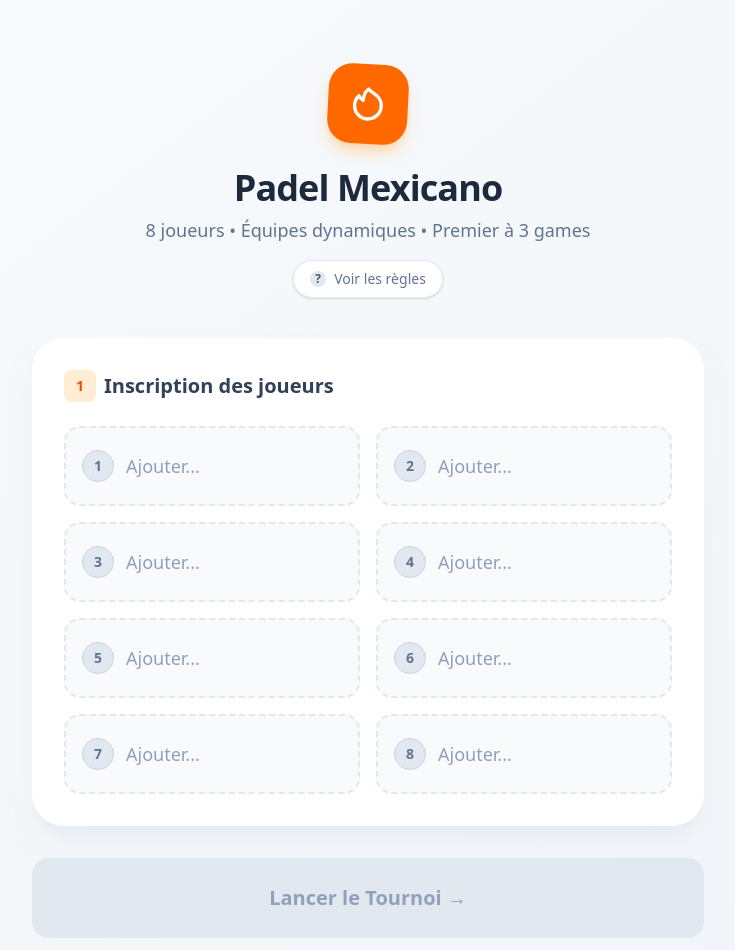
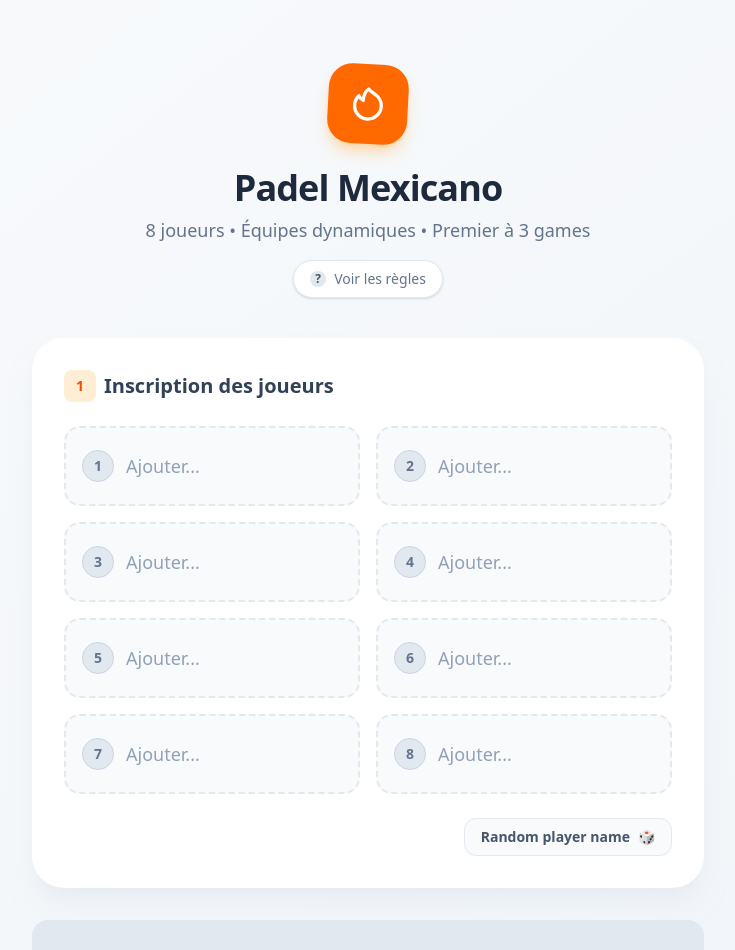
Before and after one commit to Melvynx/mexicano-games, a React (Vite) app: page / in a window 1280 px wide. Shown: the top 950 px of the page, without its empty margins (272-1007 px from the left). Built offline with nearby package versions, Linux system fonts and the light colour scheme.

Commit message:
feat: add random city player filler

```diff
--- a/package.json
+++ b/package.json
@@ -10,6 +10,7 @@
     "preview": "vite preview"
   },
   "dependencies": {
+    "@faker-js/faker": "^10.1.0",
     "@tailwindcss/vite": "^4.1.17",
     "clsx": "^2.1.1",
     "lucide-react": "^0.554.0",
--- a/src/components/PadelMexicano/PlayerSetup.tsx
+++ b/src/components/PadelMexicano/PlayerSetup.tsx
@@ -1,3 +1,4 @@
+import { faker } from '@faker-js/faker';
 import React, { useState } from 'react';
 import { NameModal } from './NameModal';
 
@@ -12,6 +13,13 @@ export const PlayerSetup: React.FC<PlayerSetupProps> = ({ players, onAddPlayer,
   const [editingIndex, setEditingIndex] = useState<number | null>(null);
 
   const isReady = players.every(p => p.trim());
+  const handleRandomNames = () => {
+    players.forEach((name, index) => {
+      if (!name.trim()) {
+        onAddPlayer(index, faker.location.city());
+      }
+    });
+  };
 
   return (
     <div className="min-h-screen bg-gradient-to-br from-slate-50 to-slate-100 p-6">
@@ -62,6 +70,15 @@ export const PlayerSetup: React.FC<PlayerSetupProps> = ({ players, onAddPlayer,
               </button>
             ))}
           </div>
+          <div className="mt-6 flex justify-end">
+            <button
+              onClick={handleRandomNames}
+              className="inline-flex items-center gap-2 px-4 py-2 rounded-xl border border-slate-200 text-sm font-semibold text-slate-600 bg-slate-50 hover:bg-slate-100 active:scale-95 transition-all"
+            >
+              Random player name
+              <span role="img" aria-hidden="true">🎲</span>
+            </button>
+          </div>
         </div>
 
         <button
```
Also changed, not shown: 1 other file (tests, documents, lock files or other folders).
